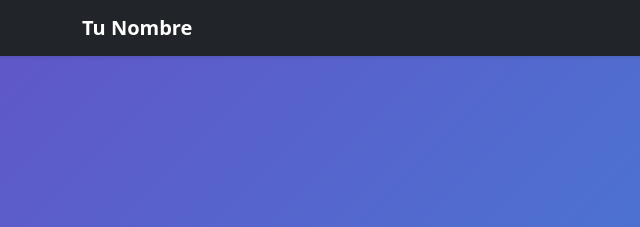
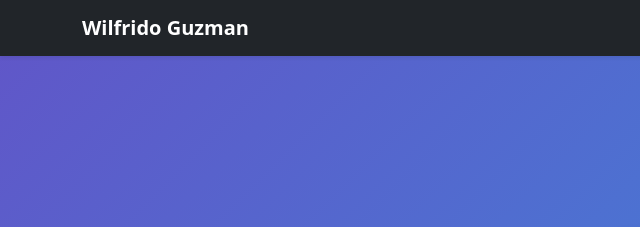
Before and after one commit to wguzmangb/Portafolio.web.io, a plain HTML site: page index.html in a window 1280 px wide. Shown: the top 227 px of the page, 0-640 px from the left. Drawn offline with nearby package versions, Linux system fonts and the light colour scheme.

Commit message:
Actualizacion de nombre

```diff
--- a/index.html
+++ b/index.html
@@ -16,7 +16,7 @@
   <!-- Navbar -->
   <nav class="navbar navbar-expand-lg navbar-dark bg-dark fixed-top shadow-sm">
     <div class="container">
-      <a class="navbar-brand fw-bold" href="#">Tu Nombre</a>
+      <a class="navbar-brand fw-bold" href="#">Wilfrido Guzman</a>
       <button class="navbar-toggler" type="button" data-bs-toggle="collapse" data-bs-target="#menu">
         <span class="navbar-toggler-icon"></span>
       </button>
```
